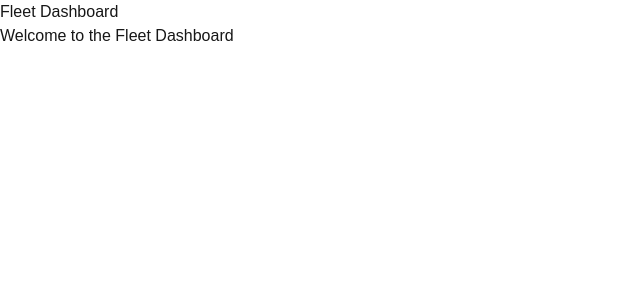
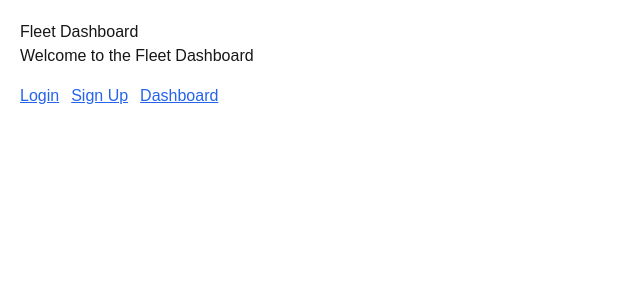
Before and after one commit to kalviumcommunity/SW2627-Fleet-Dashboard-Analytics, a Next.js app in the folder client/: page / in a window 1280 px wide. Shown: the top 300 px of the page, without its empty margins (0-640 px from the left). Built offline with nearby package versions, Linux system fonts and the light colour scheme.

Commit message:
feat: set up Next.js App Router pages and navigation
- Create route pages for /login, /signup, and /dashboard
- Add navigation links using Next.js Link component
- Remove react-router-dom in favor of file-based routing
- Fix import path casing for LandingPage component

```diff
--- /dev/null
+++ b/client/app/dashboard/page.tsx
@@ -0,0 +1,5 @@
+import Dashboard from "../pages/Dashboard";
+
+export default function DashboardPage() {
+  return <Dashboard />;
+}
--- /dev/null
+++ b/client/app/login/page.tsx
@@ -0,0 +1,5 @@
+import LoginPage from "../pages/LoginPage";
+
+export default function Login() {
+  return <LoginPage />;
+}
--- a/client/app/page.tsx
+++ b/client/app/page.tsx
@@ -1,7 +1,5 @@
 import LandingPage from "./pages/LandingPage";
 
 export default function Home() {
-  return (
-    <LandingPage />
-  )
+  return <LandingPage />;
 }
--- a/client/app/pages/Dashboard.tsx
+++ b/client/app/pages/Dashboard.tsx
@@ -0,0 +1,13 @@
+import Link from "next/link";
+
+export default function Dashboard() {
+    return (
+        <div style={{ padding: "20px", fontFamily: "sans-serif" }}>
+            <h1>Fleet Dashboard</h1>
+            <p>Overview of your fleet metrics and analytics.</p>
+            <div style={{ marginTop: "16px" }}>
+                <Link href="/" style={{ color: "#2563eb", textDecoration: "underline" }}>← Back to Home</Link>
+            </div>
+        </div>
+    );
+}
--- a/client/app/pages/LandingPage.tsx
+++ b/client/app/pages/LandingPage.tsx
@@ -1,8 +1,15 @@
+import Link from "next/link";
+
 export default function LandingPage() {
     return (
-        <div>
+        <div style={{ padding: "20px", fontFamily: "sans-serif" }}>
             <h1>Fleet Dashboard</h1>
             <p>Welcome to the Fleet Dashboard</p>
+            <nav style={{ display: "flex", gap: "12px", marginTop: "16px" }}>
+                <Link href="/login" style={{ color: "#2563eb", textDecoration: "underline" }}>Login</Link>
+                <Link href="/signup" style={{ color: "#2563eb", textDecoration: "underline" }}>Sign Up</Link>
+                <Link href="/dashboard" style={{ color: "#2563eb", textDecoration: "underline" }}>Dashboard</Link>
+            </nav>
         </div>
-    )
+    );
 }
--- a/client/app/pages/LoginPage.tsx
+++ b/client/app/pages/LoginPage.tsx
@@ -0,0 +1,13 @@
+import Link from "next/link";
+
+export default function LoginPage() {
+    return (
+        <div style={{ padding: "20px", fontFamily: "sans-serif" }}>
+            <h1>Login Page</h1>
+            <p>Please enter your credentials to login.</p>
+            <div style={{ marginTop: "16px" }}>
+                <Link href="/" style={{ color: "#2563eb", textDecoration: "underline" }}>← Back to Home</Link>
+            </div>
+        </div>
+    );
+}
--- a/client/app/pages/SignupPage.tsx
+++ b/client/app/pages/SignupPage.tsx
@@ -0,0 +1,13 @@
+import Link from "next/link";
+
+export default function SignupPage() {
+    return (
+        <div style={{ padding: "20px", fontFamily: "sans-serif" }}>
+            <h1>Sign Up Page</h1>
+            <p>Create a new account.</p>
+            <div style={{ marginTop: "16px" }}>
+                <Link href="/" style={{ color: "#2563eb", textDecoration: "underline" }}>← Back to Home</Link>
+            </div>
+        </div>
+    );
+}
--- /dev/null
+++ b/client/app/signup/page.tsx
@@ -0,0 +1,5 @@
+import SignupPage from "../pages/SignupPage";
+
+export default function Signup() {
+  return <SignupPage />;
+}
```
